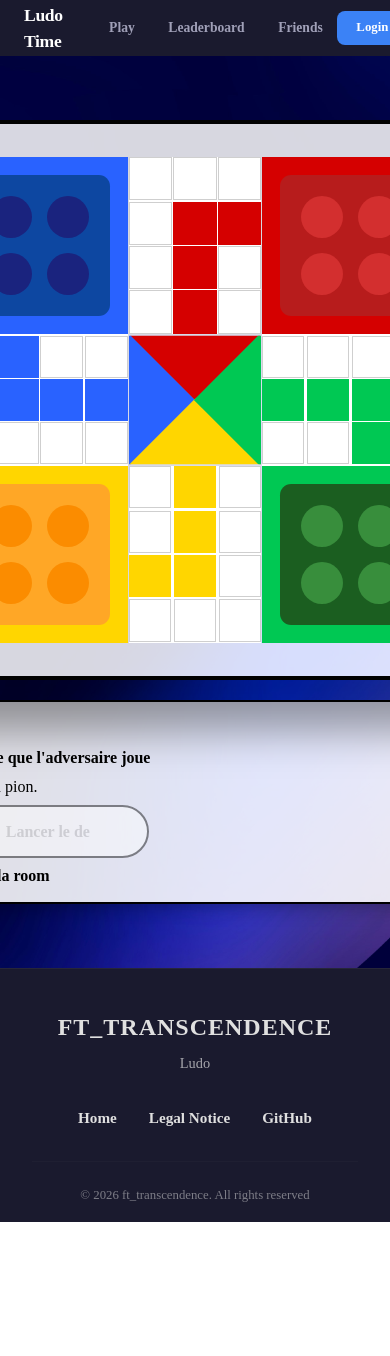
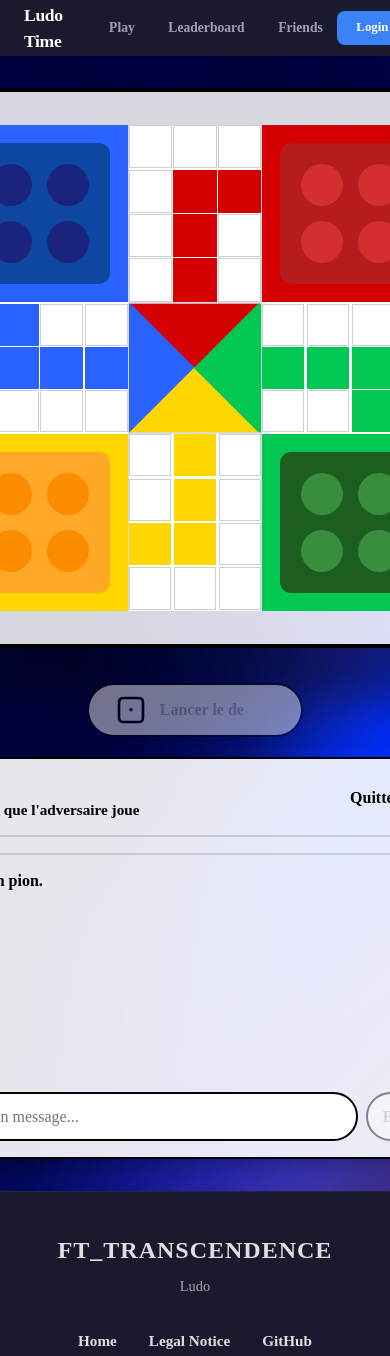
Before and after one commit to rfk42/ft_transcendence, a React (Vite) app in the folder frontend/: page /play/multi/1 in a window 390 px wide. Shown: the top 1356 px of the page. Before the commit the page ends 1222 px from the top, so only its background shows below. Built offline with nearby package versions, Linux system fonts and the light colour scheme.

Commit message:
Ajout chat de room

```diff
--- a/frontend/src/Content/GameBoard/GameBoard.jsx
+++ b/frontend/src/Content/GameBoard/GameBoard.jsx
@@ -27,6 +27,7 @@ import {
 } from './gameRules.jsx'
 import { useBoardTargets } from './useBoardTargets.jsx'
 import { CenterTargets, PawnOverlay, TargetGroup } from './BoardParts.jsx'
+import RoomChat from './RoomChat.jsx'
 
 const STEP_ANIMATION_MS = 170
 const ROOM_POLL_MS = 1500
@@ -227,6 +228,7 @@ const GameBoard = ({ mode = 'solo' }) => {
   const [roomState, setRoomState] = useState(null)
   const [roomBusy, setRoomBusy] = useState(false)
   const [roomError, setRoomError] = useState('')
+  const [chatMessage, setChatMessage] = useState('')
   const previousRoomStateRef = useRef(null)
   const diceIntervalRef = useRef(null)
   const [rollingFace, setRollingFace] = useState(1)
@@ -268,12 +270,13 @@ const GameBoard = ({ mode = 'solo' }) => {
   const minimalStatusMessage = displayWinner
     ? `${PLAYER_LABELS[displayWinner]} a gagne.`
     : isMultiplayer && roomState?.status === 'waiting'
-      ? `Room ${code} en attente de joueurs`
+      ? 'En attente de joueurs'
       : isMyTurn
         ? 'A votre tour'
         : "En attente que l'adversaire joue"
   const displayedDieValue = isRollingDice ? rollingFace : (displayLastRoll ?? 1)
   const DisplayedDieIcon = DICE_ICONS[displayedDieValue] ?? DiceOne
+  const roomChatMessages = roomState?.chatMessages ?? []
 
   const { boardRef, pawnPositions, registerTarget } =
     useBoardTargets(displayPawns)
@@ -741,6 +744,35 @@ const GameBoard = ({ mode = 'solo' }) => {
     void playPawn(pawnId, pendingRoll)
   }
 
+  const handleChatSubmit = async (event) => {
+    event.preventDefault()
+
+    const trimmedMessage = chatMessage.trim()
+    if (
+      !isMultiplayer ||
+      !user?.token ||
+      !code ||
+      !trimmedMessage ||
+      roomBusy
+    ) {
+      return
+    }
+
+    setRoomBusy(true)
+    setRoomError('')
+    try {
+      const room = await roomActionRequest(user.token, code, 'chat', {
+        text: trimmedMessage,
+      })
+      setRoomState(room)
+      setChatMessage('')
+    } catch (error) {
+      setRoomError(error.message)
+    } finally {
+      setRoomBusy(false)
+    }
+  }
+
   return (
     <section className="game-board-shell">
       <div className="game-board-stage">
@@ -855,17 +887,7 @@ const GameBoard = ({ mode = 'solo' }) => {
         </div>
       </div>
 
-      <div className="game-board-status game-board-status--floating">
-        {isMultiplayer ? (
-          <p>
-            Room: <strong>{code}</strong>
-          </p>
-        ) : null}
-        <p>
-          <strong>{minimalStatusMessage}</strong>
-        </p>
-        {roomError ? <p>{roomError}</p> : null}
-        {displayPendingRoll !== null ? <p>Choisis un pion.</p> : null}
+      <div className="game-board-dice-launcher">
         <button
           type="button"
           className={`game-board-action ${isRollingDice ? 'game-board-action--rolling' : ''}`}
@@ -895,11 +917,53 @@ const GameBoard = ({ mode = 'solo' }) => {
               : 'Lancer le de'}
           </span>
         </button>
-        {isMultiplayer ? (
-          <Link to="/play" className="game-board-back">
-            Quitter la room
-          </Link>
-        ) : null}
+      </div>
+
+      <div className="game-board-bottom-layout">
+        <div className="game-board-panel game-board-panel--floating">
+          <div className="game-board-panel_header">
+            <div className="game-board-panel_room">
+              {isMultiplayer ? (
+                <>
+                  <p>
+                    Room: <strong>{code}</strong>
+                  </p>
+                  <p className="game-board-panel_subtitle">
+                    <strong>{minimalStatusMessage}</strong>
+                  </p>
+                </>
+              ) : (
+                <p className="game-board-status_placeholder" aria-hidden="true">
+                  .
+                </p>
+              )}
+            </div>
+            {isMultiplayer ? (
+              <Link to="/play" className="game-board-back">
+                Quitter la room
+              </Link>
+            ) : null}
+          </div>
+
+          <div className="game-board-panel_body">
+            {isMultiplayer ? (
+              <RoomChat
+                messages={roomChatMessages}
+                userId={user?.id}
+                value={chatMessage}
+                onChange={setChatMessage}
+                onSubmit={handleChatSubmit}
+                disabled={!user?.token || roomBusy}
+                title={
+                  roomError ||
+                  (displayPendingRoll !== null
+                    ? 'Choisis un pion.'
+                    : 'Chat de room')
+                }
+              />
+            ) : null}
+          </div>
+        </div>
       </div>
     </section>
   )
--- a/frontend/src/Content/GameBoard/GameBoard.scss
+++ b/frontend/src/Content/GameBoard/GameBoard.scss
@@ -627,14 +627,56 @@
   opacity: 0.82;
 }
 
-.game-board-status--floating {
-  width: min(35rem, 100%);
-  min-height: 10.5rem;
-  padding: 0.85rem 1rem;
+.game-board-panel--floating {
+  width: min(52rem, 100%);
+  min-height: 11rem;
+  display: grid;
+  gap: 1rem;
+  padding: 1rem;
   border: solid 2px colors.$black;
   border-radius: 1rem;
-  background: rgba(255, 255, 255, 0.88);
+  background: rgba(255, 255, 255, 0.9);
   box-shadow: 0 16px 26px -20px rgba(0, 0, 0, 0.55);
+}
+
+.game-board-dice-launcher {
+  position: relative;
+  z-index: 12;
+  width: min(35rem, 100%);
+  display: flex;
+  justify-content: center;
+  margin-top: 0.95rem;
+}
+
+.game-board-panel_header {
+  display: flex;
+  align-items: center;
+  justify-content: space-between;
+  gap: 1rem;
+  padding-bottom: 0.85rem;
+  border-bottom: solid 2px rgba(0, 0, 0, 0.14);
+
+  p {
+    margin: 0;
+  }
+}
+
+.game-board-panel_room {
+  min-width: 0;
+
+  p {
+    margin: 0;
+  }
+}
+
+.game-board-panel_subtitle {
+  margin-top: 0.25rem;
+  font-size: 0.95rem;
+}
+
+.game-board-panel_body {
+  display: block;
+  min-height: 0;
 }
 
 .game-board-action {
@@ -719,7 +761,6 @@
 }
 
 .game-board-back {
-  margin-left: 0.6rem;
   color: inherit;
   font-weight: 700;
 }
@@ -794,11 +835,123 @@
   }
 }
 
-.game-board-status {
+.game-board-status_placeholder {
+  visibility: hidden;
+}
+
+.game-board-bottom-layout {
+  width: min(52rem, 100%);
+  display: flex;
+  align-items: stretch;
+  justify-content: center;
+}
+
+.game-board-chat_list {
+  min-height: 0;
+  height: 100%;
+  overflow-y: auto;
   display: grid;
-  gap: 0.35rem;
+  align-content: start;
+  gap: 0.55rem;
+  padding-right: 0.2rem;
+}
+
+.game-board-chat_message {
+  display: grid;
+  gap: 0.2rem;
+  padding: 0.55rem 0.7rem;
+  border: solid 1px rgba(0, 0, 0, 0.15);
+  border-radius: 0.8rem;
+  background: rgba(255, 255, 255, 0.72);
 
   p {
     margin: 0;
+    word-break: break-word;
   }
 }
+
+.game-board-chat-panel {
+  min-width: 0;
+  min-height: 0;
+  display: grid;
+  grid-template-rows: auto 1fr auto;
+  gap: 0.75rem;
+}
+
+.game-board-chat-panel_title {
+  margin: 0;
+  font-size: 1rem;
+}
+
+.game-board-chat_message--own {
+  background: rgba(219, 238, 255, 0.92);
+}
+
+.game-board-chat_message--system {
+  background: rgba(245, 245, 245, 0.92);
+}
+
+.game-board-chat_header {
+  display: flex;
+  justify-content: space-between;
+  gap: 0.75rem;
+  font-size: 0.85rem;
+
+  span {
+    opacity: 0.7;
+  }
+}
+
+.game-board-chat_form {
+  display: grid;
+  grid-template-columns: 1fr auto;
+  gap: 0.55rem;
+
+  input,
+  button {
+    border: solid 2px colors.$black;
+    border-radius: 999px;
+    padding: 0.65rem 0.9rem;
+    font: inherit;
+  }
+
+  input {
+    min-width: 0;
+    background: colors.$white;
+  }
+
+  button {
+    background: colors.$white;
+    font-weight: 700;
+    cursor: pointer;
+
+    &:disabled {
+      opacity: 0.45;
+      cursor: not-allowed;
+    }
+  }
+}
+
+@media (max-width: 1100px) {
+  .game-board-bottom-layout {
+    width: min(35rem, 100%);
+    align-items: stretch;
+  }
+
+  .game-board-panel--floating {
+    width: 100%;
+  }
+
+  .game-board-panel_header,
+  .game-board-panel_body {
+    grid-template-columns: 1fr;
+  }
+
+  .game-board-chat-panel {
+    min-height: 18rem;
+    padding-left: 0;
+    padding-top: 0.85rem;
+    border-left: none;
+    border-top: solid 2px rgba(0, 0, 0, 0.14);
+  }
+}
--- /dev/null
+++ b/frontend/src/Content/GameBoard/RoomChat.jsx
@@ -0,0 +1,75 @@
+import { useEffect, useRef } from 'react'
+
+const formatChatTime = (value) => {
+  const date = new Date(value)
+  if (Number.isNaN(date.getTime())) {
+    return ''
+  }
+
+  return date.toLocaleTimeString('fr-FR', {
+    hour: '2-digit',
+    minute: '2-digit',
+  })
+}
+
+const RoomChat = ({
+  messages,
+  userId,
+  value,
+  onChange,
+  onSubmit,
+  disabled,
+  title = 'Chat de room',
+}) => {
+  const chatListRef = useRef(null)
+
+  useEffect(() => {
+    if (!chatListRef.current) {
+      return
+    }
+
+    chatListRef.current.scrollTop = chatListRef.current.scrollHeight
+  }, [messages])
+
+  return (
+    <aside className="game-board-chat-panel">
+      <h3 className="game-board-chat-panel_title">{title}</h3>
+      <div className="game-board-chat_list" ref={chatListRef}>
+        {messages.map((message) => {
+          const isOwnMessage = message.userId === userId
+          const isSystemMessage = message.userId === null
+
+          return (
+            <div
+              key={message.id}
+              className={`game-board-chat_message ${
+                isOwnMessage ? 'game-board-chat_message--own' : ''
+              } ${isSystemMessage ? 'game-board-chat_message--system' : ''}`}
+            >
+              <div className="game-board-chat_header">
+                <strong>{message.username}</strong>
+                <span>{formatChatTime(message.createdAt)}</span>
+              </div>
+              <p>{message.text}</p>
+            </div>
+          )
+        })}
+      </div>
+      <form className="game-board-chat_form" onSubmit={onSubmit}>
+        <input
+          type="text"
+          value={value}
+          onChange={(event) => onChange(event.target.value)}
+          placeholder="Ecrire un message..."
+          maxLength={300}
+          disabled={disabled}
+        />
+        <button type="submit" disabled={disabled || !value.trim()}>
+          Envoyer
+        </button>
+      </form>
+    </aside>
+  )
+}
+
+export default RoomChat
```
Also changed, not shown: 2 other files (tests, documents, lock files or other folders).
